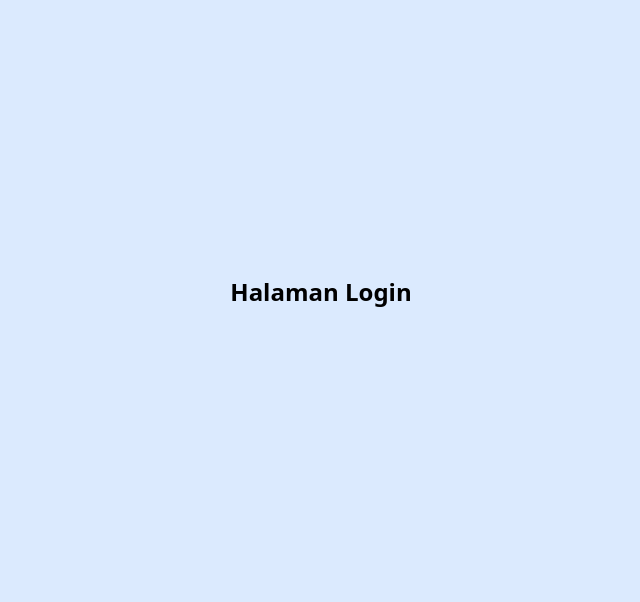
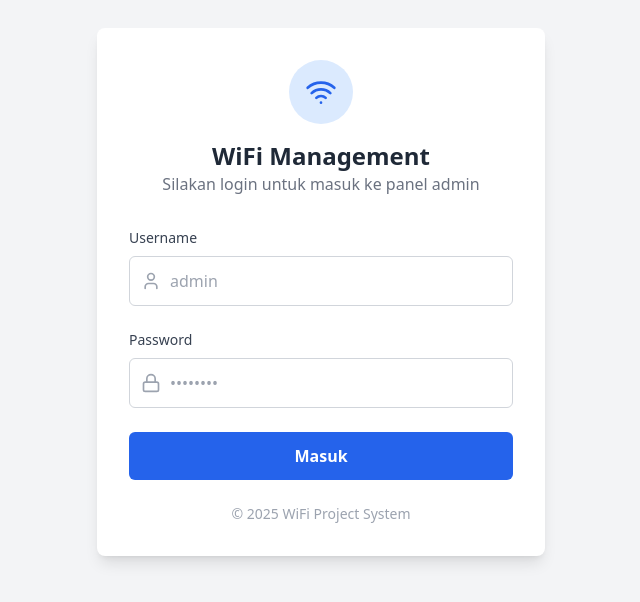
Before and after one commit to R12DLO45/WiFi-Customer-Management, a React (Vite) app: page / in a window 1280 px wide. Shown: the part 108-710 px from the top of the page, without its empty margins (319-959 px from the left). Built offline with nearby package versions, Linux system fonts and the light colour scheme.

Commit message:
Update Halaman Login

```diff
--- a/src/pages/Login.jsx
+++ b/src/pages/Login.jsx
@@ -1,7 +1,83 @@
+import React from 'react';
+import { useNavigate } from 'react-router-dom';
+import { Wifi, Lock, User } from 'lucide-react'; // Import icon
+
 function Login() {
+  const navigate = useNavigate();
+
+  const handleLogin = (e) => {
+    e.preventDefault();
+    // Di sini nanti logika validasi ke backend.
+    // Untuk sekarang, kita langsung arahkan ke dashboard.
+    navigate('/dashboard');
+  };
+
   return (
-    <div className="flex h-screen items-center justify-center bg-blue-100">
-      <h1 className="text-2xl font-bold">Halaman Login</h1>
+    <div className="flex min-h-screen items-center justify-center bg-gray-100">
+      <div className="w-full max-w-md rounded-lg bg-white p-8 shadow-lg">
+
+        {/* Header / Logo */}
+        <div className="mb-8 text-center">
+          <div className="mx-auto mb-4 flex h-16 w-16 items-center justify-center rounded-full bg-blue-100 text-blue-600">
+            <Wifi size={32} />
+          </div>
+          <h1 className="text-2xl font-bold text-gray-800">WiFi Management</h1>
+          <p className="text-gray-500">Silakan login untuk masuk ke panel admin</p>
+        </div>
+
+        {/* Form Login */}
+        <form onSubmit={handleLogin} className="space-y-6">
+
+          {/* Input Username */}
+          <div>
+            <label className="mb-2 block text-sm font-medium text-gray-700">
+              Username
+            </label>
+            <div className="relative">
+              <div className="pointer-events-none absolute inset-y-0 left-0 flex items-center pl-3">
+                <User size={20} className="text-gray-400" />
+              </div>
+              <input
+                type="text"
+                className="block w-full rounded-md border border-gray-300 p-3 pl-10 focus:border-blue-500 focus:outline-none focus:ring-1 focus:ring-blue-500"
+                placeholder="admin"
+                required
+              />
+            </div>
+          </div>
+
+          {/* Input Password */}
+          <div>
+            <label className="mb-2 block text-sm font-medium text-gray-700">
+              Password
+            </label>
+            <div className="relative">
+              <div className="pointer-events-none absolute inset-y-0 left-0 flex items-center pl-3">
+                <Lock size={20} className="text-gray-400" />
+              </div>
+              <input
+                type="password"
+                className="block w-full rounded-md border border-gray-300 p-3 pl-10 focus:border-blue-500 focus:outline-none focus:ring-1 focus:ring-blue-500"
+                placeholder="••••••••"
+                required
+              />
+            </div>
+          </div>
+
+          {/* Tombol Login */}
+          <button
+            type="submit"
+            className="w-full rounded-md bg-blue-600 px-4 py-3 font-semibold text-white transition hover:bg-blue-700 focus:outline-none focus:ring-2 focus:ring-blue-500 focus:ring-offset-2"
+          >
+            Masuk
+          </button>
+        </form>
+
+        {/* Footer Kecil */}
+        <p className="mt-6 text-center text-sm text-gray-400">
+          &copy; 2025 WiFi Project System
+        </p>
+      </div>
     </div>
   );
 }
```
